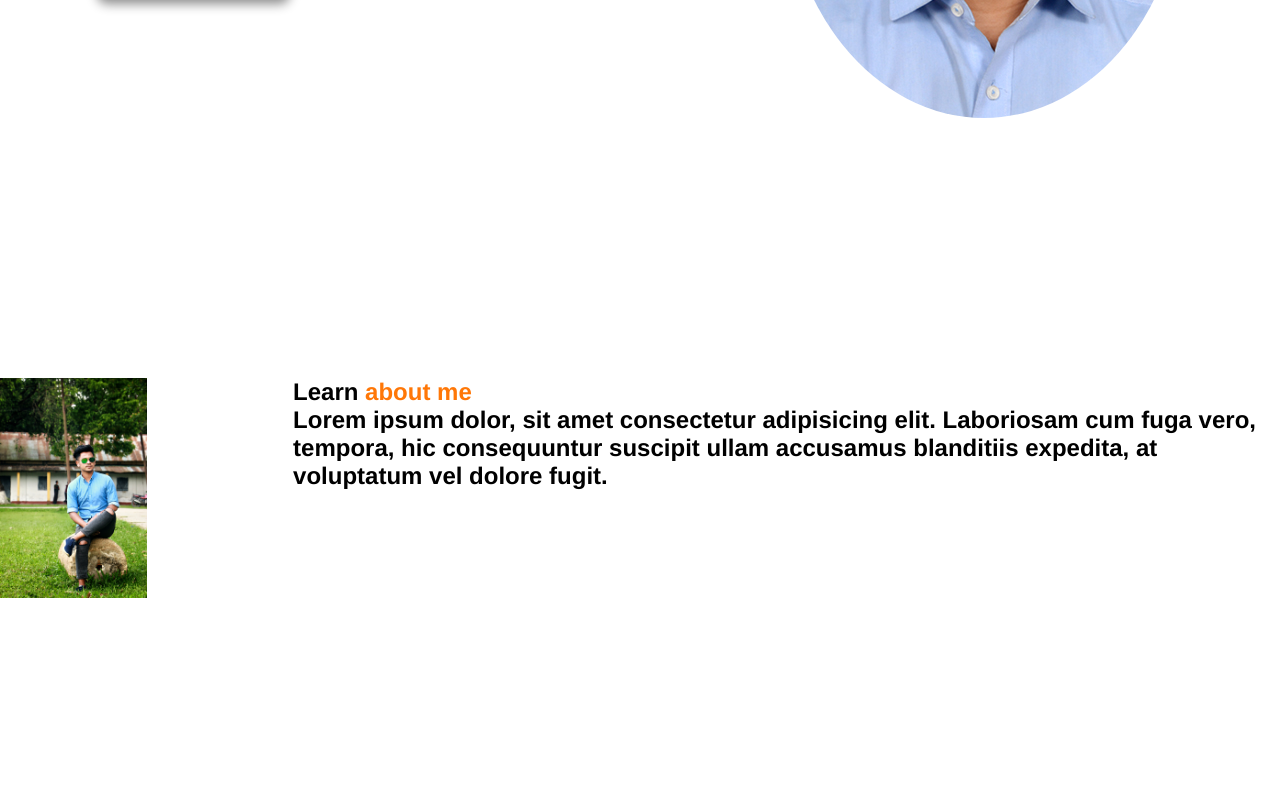
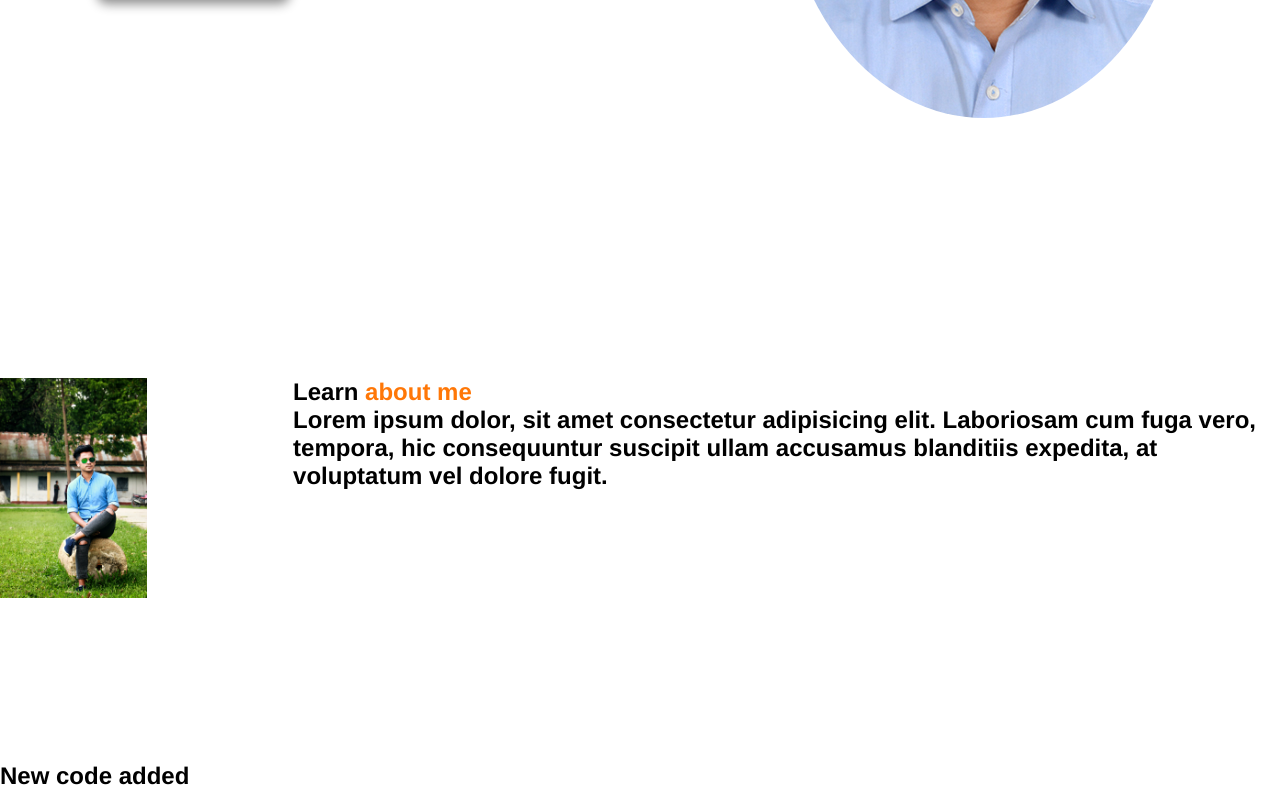
Before and after one commit to nehal7472/simple-portfolio, a plain HTML site: page index.html in a window 1280 px wide. Shown: the part 478-1268 px from the top of the page. Before the commit the page ends 1240 px from the top, so only its background shows below. Drawn offline with Linux system fonts and the light colour scheme.

Commit message:
new things added

```diff
--- a/index.html
+++ b/index.html
@@ -26,6 +26,8 @@
         <h2>Learn <span>about me</span></h2>
         <h2>Lorem ipsum dolor, sit amet consectetur adipisicing elit. Laboriosam cum fuga vero, tempora, hic consequuntur suscipit ullam accusamus blanditiis expedita, at voluptatum vel dolore fugit.</h2>
       </div>
+
     </section>
+    <h2>New code added</h2>
   </body>
 </html>
```
